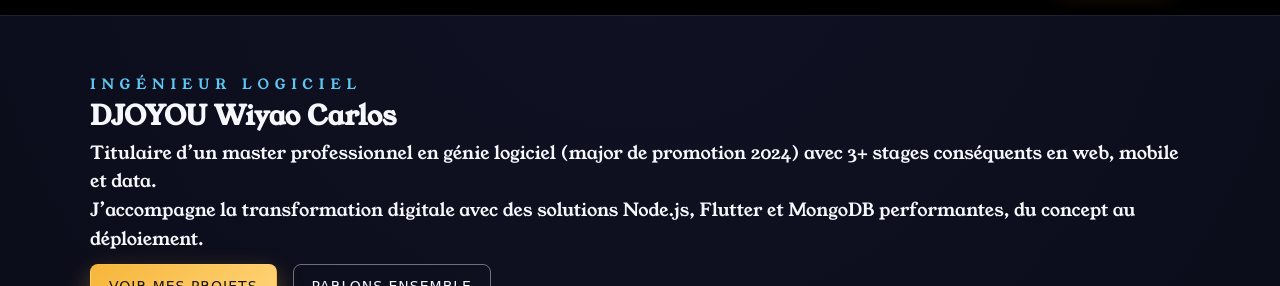
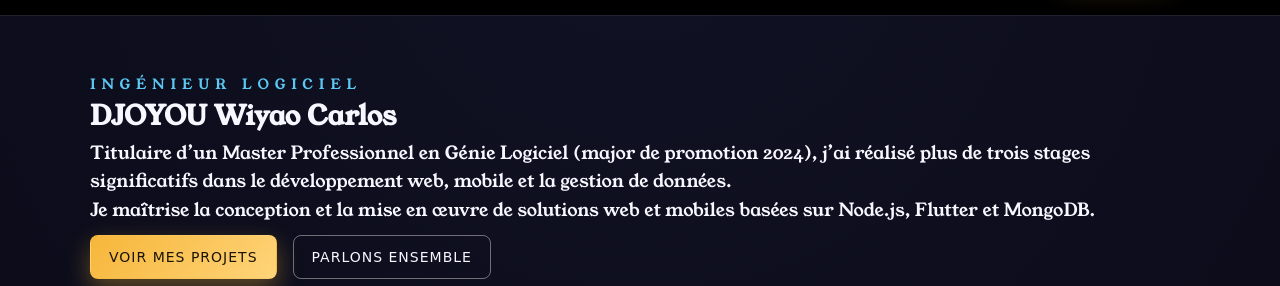
Before and after one commit to PARISTONEdj/Portefolio, a plain HTML site: page index.html in a window 1280 px wide. Shown: the part 105-391 px from the top of the page. Drawn offline with Linux system fonts and the light colour scheme; a web font is replaced by a local one.

Commit message:
commit du 25/11/2025 a 10h43

```diff
--- a/index.css
+++ b/index.css
@@ -45,7 +45,7 @@ a{
 }
 
 .header{
-    position: sticky;
+    /* position: sticky; */
     top: 0;
     background: rgba(5,6,10,0.92);
     backdrop-filter: blur(10px);
@@ -535,6 +535,7 @@ a{
 
 .footer a:hover {
     color: #f6b63a;
+    cursor: pointer;
 }
 
 
--- a/index.html
+++ b/index.html
@@ -54,8 +54,8 @@
             <div>
                 <p class="eyebrow">Ingénieur logiciel</p>
                 <h1>DJOYOU Wiyao Carlos</h1>
-                <p>Titulaire d’un master professionnel en génie logiciel (major de promotion 2024) avec 3+ stages conséquents en web, mobile et data.</p>
-                <p>J’accompagne la transformation digitale avec des solutions Node.js, Flutter et MongoDB performantes, du concept au déploiement.</p>
+                <p>Titulaire d’un Master Professionnel en Génie Logiciel (major de promotion 2024), j’ai réalisé plus de trois stages significatifs dans le développement web, mobile et la gestion de données.</p>
+                <p>Je maîtrise la conception et la mise en œuvre de solutions web et mobiles basées sur Node.js, Flutter et MongoDB.</p>
                 <div class="hero-cta">
                     <a class="btn-primary" href="#projets">Voir mes projets</a>
                     <a class="btn-secondary" href="#contacts">Parlons ensemble</a>
```
